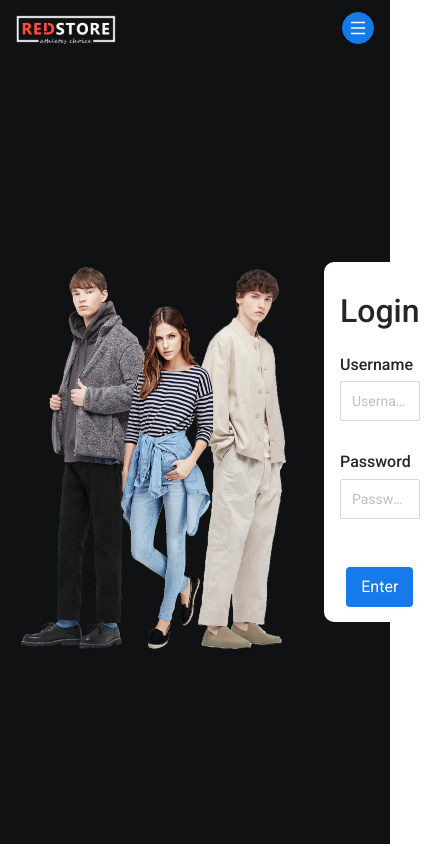
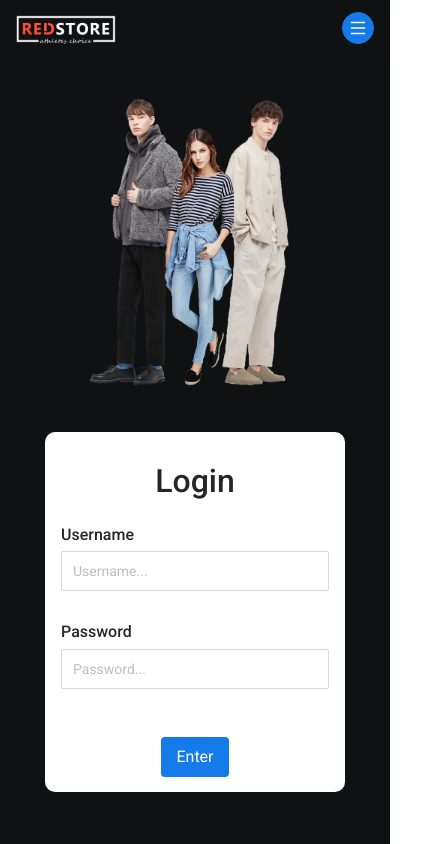
Before and after one commit to thanhvu233/Ecommerce-website, a React (Create React App) app: page /login in a window 390 px wide. Shown: the whole page, 435 px wide, since content can reach past the window. Built offline with nearby package versions, Linux system fonts and the light colour scheme.

Commit message:
handle responsive login page 480

```diff
--- a/src/components/login/Main.module.scss
+++ b/src/components/login/Main.module.scss
@@ -56,3 +56,15 @@
     }
   }
 }
+
+@media (max-width: 481px) {
+  .main {
+    flex-direction: column;
+  }
+
+  .loginImg {
+    & img {
+      height: 300px;
+    }
+  }
+}
```
